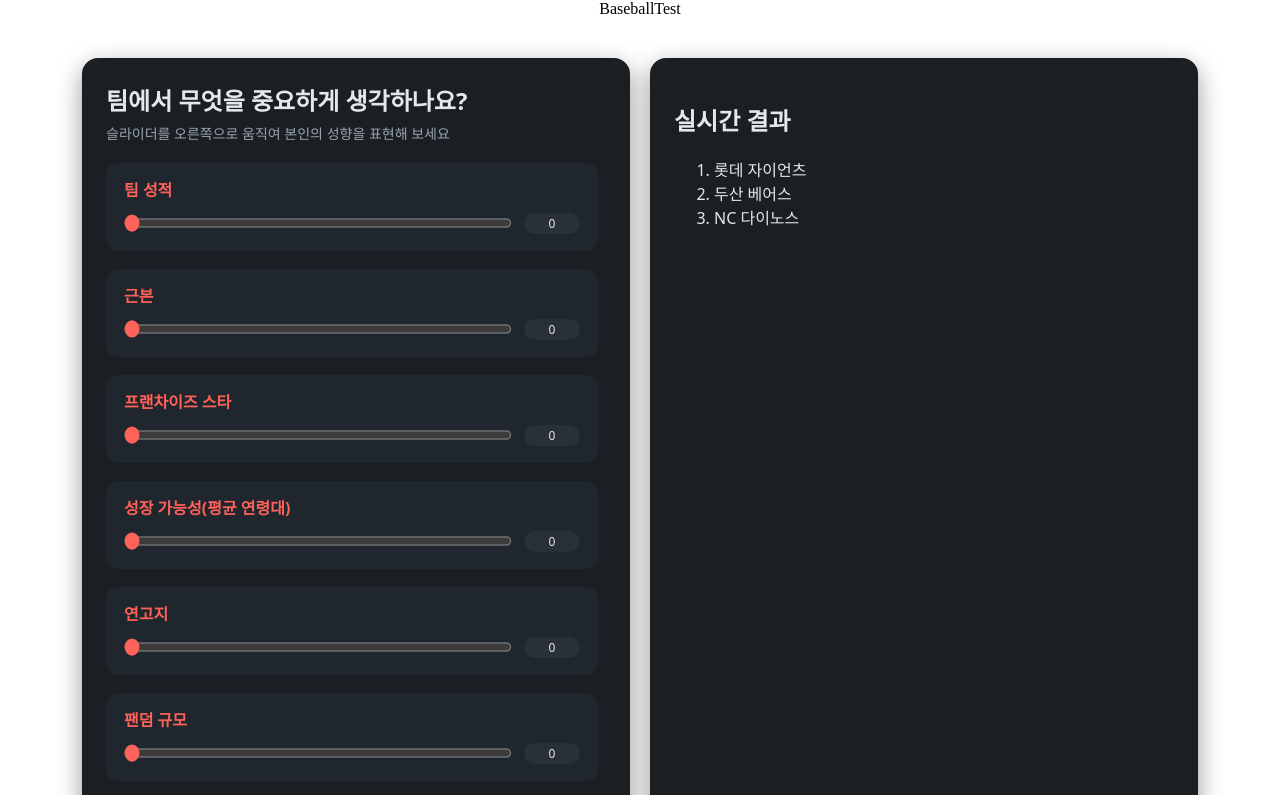
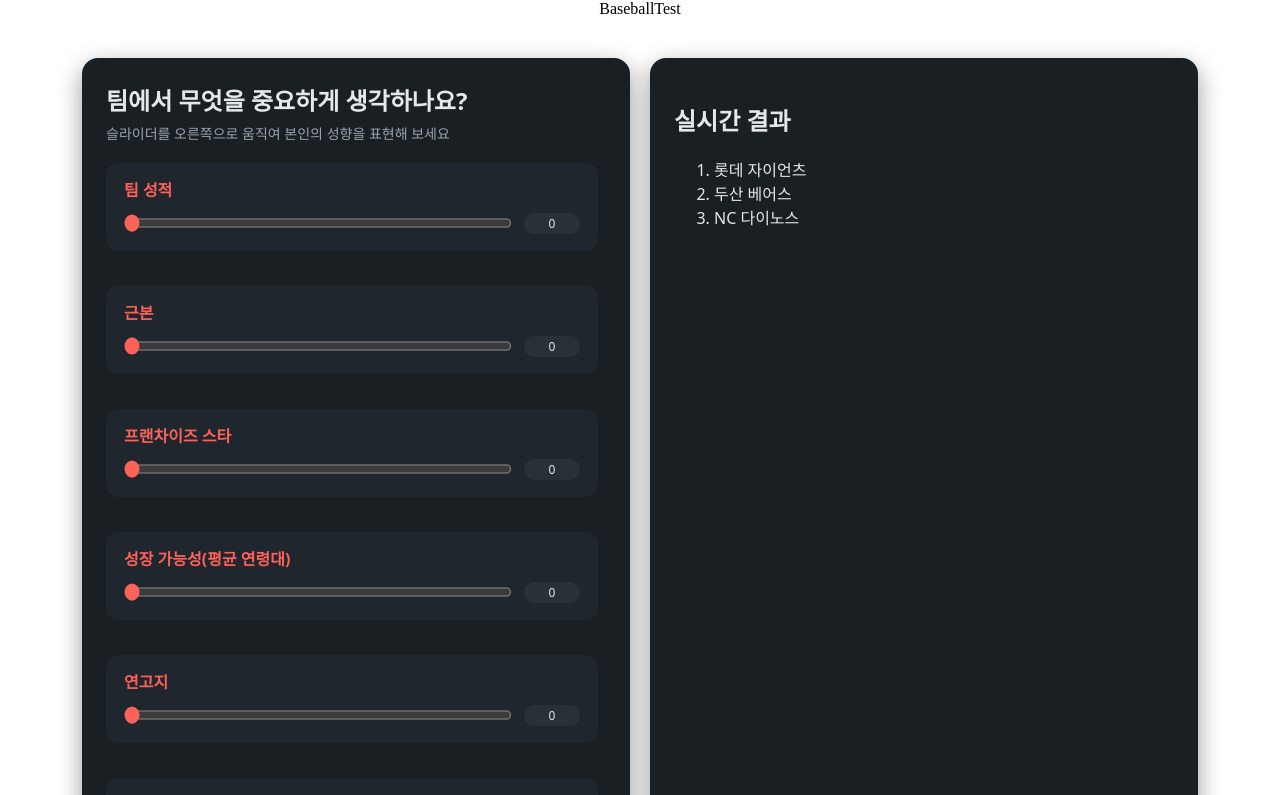
Before and after one commit to SportsTeamRecommend/FrontEnd, a React (Vite) app: page /test/baseball in a window 1280 px wide. Shown: the top 795 px of the page. Built offline with nearby package versions, Linux system fonts and the light colour scheme.

Commit message:
fix : 슬라이더 간 간격 조정

```diff
--- a/src/components/WeightSlider.css
+++ b/src/components/WeightSlider.css
@@ -26,7 +26,7 @@
 .weight-slider__list {
   display: flex;
   flex-direction: column;
-  gap: 18px;
+  gap: 35px;
   padding-right: 8px;
 }
 
```
